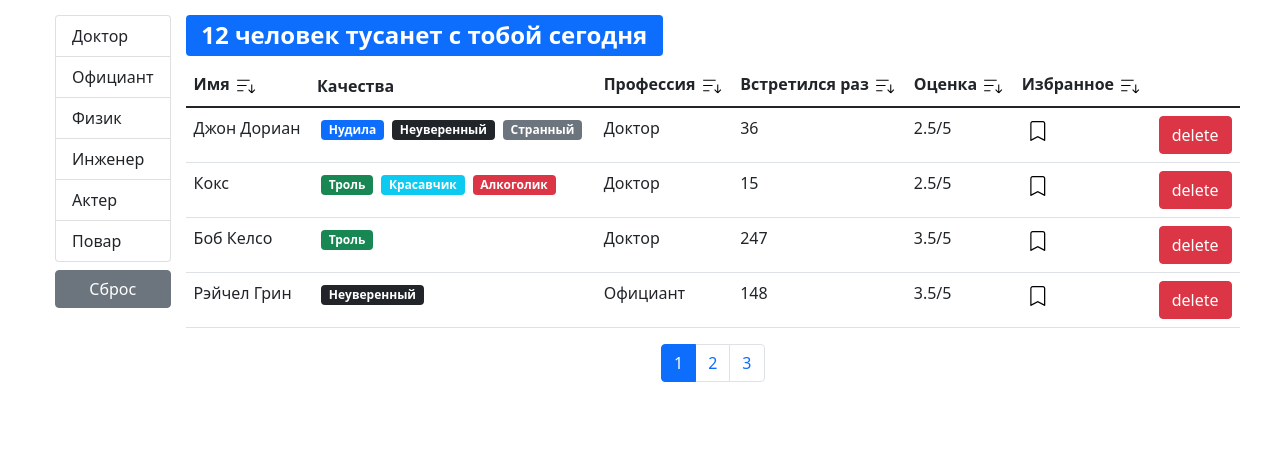
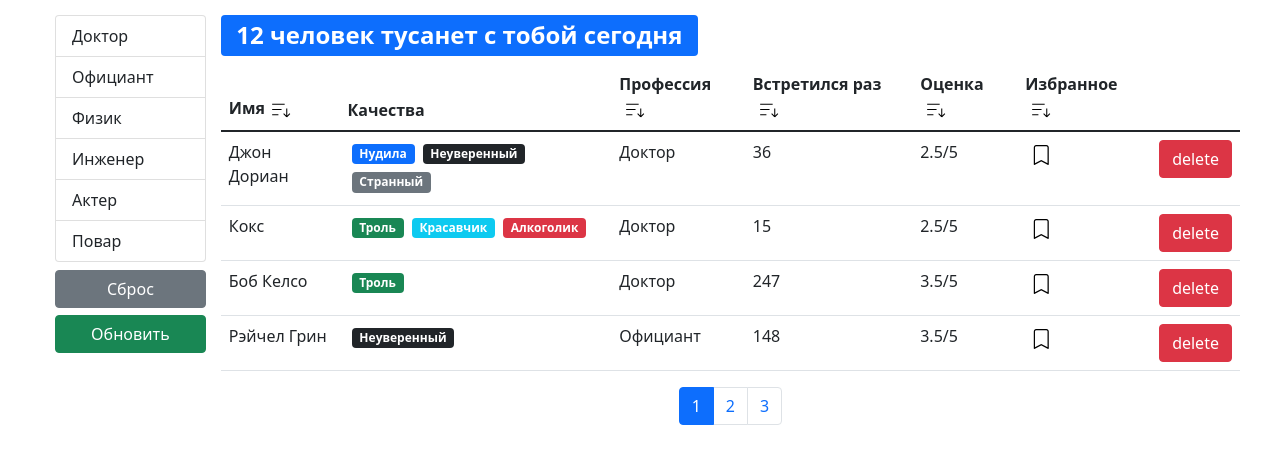
Before and after one commit to ZagSerSan/CP_fast-company, a React (Create React App) app: page / in a window 1280 px wide. Shown: the top 464 px of the page. Built offline with nearby package versions, Linux system fonts and the light colour scheme.

Commit message:
add btn upd

```diff
--- a/src/app/App.js
+++ b/src/app/App.js
@@ -5,13 +5,19 @@ import Users from "./components/users"
 
 function App() {
   const [users, setUsers] = useState()
+  const [firstUsersState, setFirstUsersState] = useState()
 
   useEffect(()=>{
     apiUsers.fetchAll().then(data => setUsers(data))
+    apiUsers.fetchAll().then(data => setFirstUsersState(data))
   }, [])
 
   const handleDelete = (id) => {
     setUsers((prevState) => prevState.filter((item) => item._id !== id))
+  }
+  // refresh all users
+  const refreshUsers = () => {
+    setUsers(firstUsersState)
   }
   const ToggleBookMark = (id) => {
     setUsers(
@@ -30,6 +36,7 @@ function App() {
           users={users}
           onDelete={handleDelete}
           onToggleBookMark={ToggleBookMark}
+          onRefreshUsers={refreshUsers}
         />
       )}
   </>)
--- a/src/app/components/users.jsx
+++ b/src/app/components/users.jsx
@@ -1,5 +1,6 @@
 import React, { useState, useEffect } from "react"
 import PropTypes from "prop-types"
+import _ from 'lodash'
 import "bootstrap/dist/css/bootstrap.css"
 // any utils
 import { paginate } from "../utils/paginate"
@@ -11,10 +12,11 @@ import Pagination from "./pagination"
 import GroupList from "./groupList"
 import UsersTable from "./usersTable"
 
-const Users = ({ users, onDelete, onToggleBookMark }) => {
+const Users = ({ users, onDelete, onToggleBookMark, onRefreshUsers }) => {
   const [currentPage, setCurrentPage] = useState(1)
   const [professions, setProfession] = useState()
   const [selectedProf, setSelectedProf] = useState()
+  // const [sortedUsers, setSortedUsers] = useState(users)
 
   let count = users.length
   const pageSize = 4
@@ -32,6 +34,12 @@ const Users = ({ users, onDelete, onToggleBookMark }) => {
   // для изменения страниц
   count = selectedProf ? filteredUsers.length : users.length
 
+  //todo сортировка
+  const handleSort = (item) => {
+    // setSortedUsers(_.orderBy(filteredUsers, [item], ['asc']))
+    console.log(item)
+  }
+
   const userCrop = paginate(filteredUsers, currentPage, pageSize)
 
   const handleProfessionSelect = (item) => {
@@ -40,10 +48,6 @@ const Users = ({ users, onDelete, onToggleBookMark }) => {
   }
   const clearFilter = () => {
     setSelectedProf()
-  }
-  //todo сортировка
-  const handleSort = (params) => {
-    console.log(params)
   }
 
   return (
@@ -62,6 +66,13 @@ const Users = ({ users, onDelete, onToggleBookMark }) => {
         >
             Сброс
         </button>
+        <button
+          onClick={onRefreshUsers}
+          className="btn btn-success"
+          style={{marginTop: "7px", width: '100%'}}
+        >
+          Обновить
+        </button>
       </div>
       }
     </div>
@@ -73,6 +84,7 @@ const Users = ({ users, onDelete, onToggleBookMark }) => {
         onDelete={onDelete}
         users={userCrop}
         onSort={handleSort}
+        onRefreshUsers={onRefreshUsers}
       />}
       <Pagination
         itemsCount={count}
```
